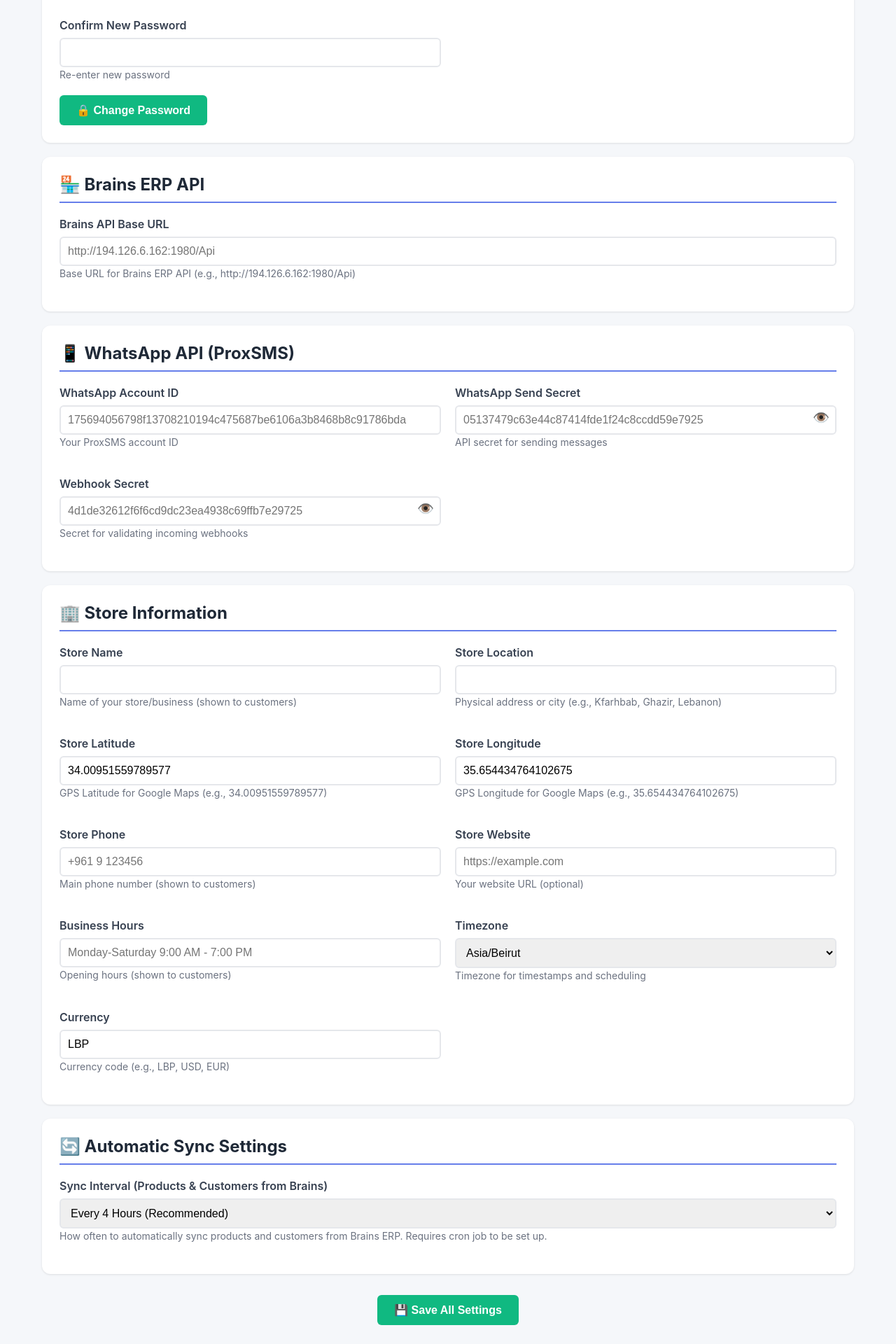
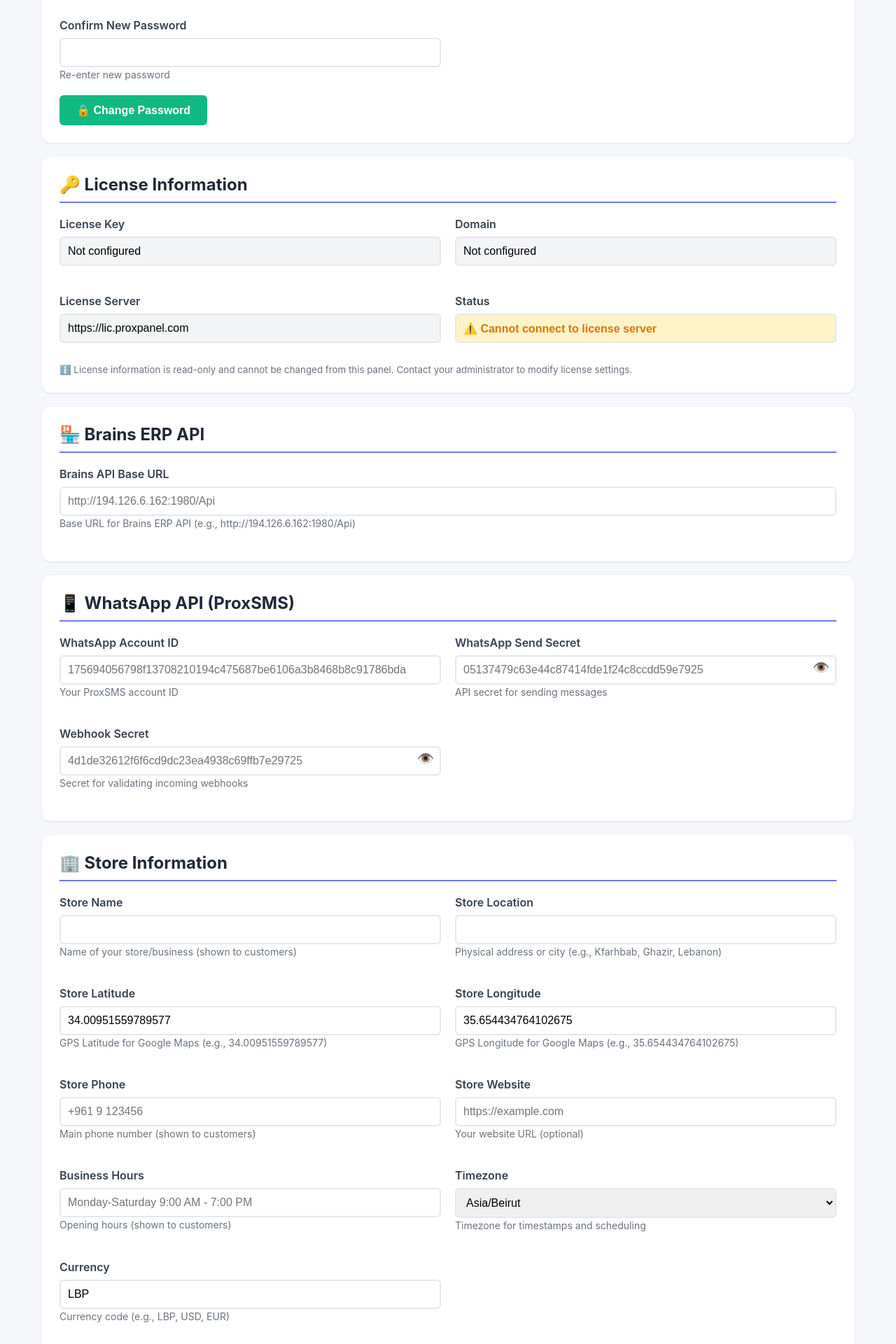
Before and after one commit to mmdelhajj/whatsbot, a PHP site: page /settings.php in a window 1280 px wide. Shown: the part 354-2274 px from the top of the page at 70% size. Before the commit the page ends 2247 px from the top, so only its background shows below. Run offline with PHP 8.4, Linux system fonts and the light colour scheme; the visitor is signed in with stand-in values (Sample User, id 1).

Commit message:
Add license information section to admin settings
- Shows license key, domain, server URL (read-only)
- Displays live status from license server (valid/invalid/expired)
- Shows customer name and expiration date
- Cannot be edited from dashboard

🤖 Generated with [Claude Code](https://claude.com/claude-code)

Co-Authored-By: Claude <noreply@anthropic.com>

```diff
--- a/admin/settings.php
+++ b/admin/settings.php
@@ -141,6 +141,38 @@ function loadEnvSettings() {
 
 $envSettings = loadEnvSettings();
 
+// Get license information
+$licenseInfo = [
+    'key' => $envSettings['license_key'] ?? '',
+    'domain' => $envSettings['site_domain'] ?? '',
+    'server_url' => $envSettings['license_server_url'] ?? 'https://lic.proxpanel.com',
+    'enabled' => ($envSettings['license_check_enabled'] ?? 'true') === 'true'
+];
+
+// Fetch license status from server
+$licenseStatus = null;
+if (!empty($licenseInfo['key'])) {
+    $licenseValidator = new LicenseValidator();
+    $fingerprint = $licenseValidator->getLicenseInfo()['fingerprint'];
+
+    $validateUrl = $licenseInfo['server_url'] . '/api/validate.php?' . http_build_query([
+        'key' => $licenseInfo['key'],
+        'domain' => $licenseInfo['domain'],
+        'fingerprint' => $fingerprint
+    ]);
+
+    $ch = curl_init($validateUrl);
+    curl_setopt($ch, CURLOPT_RETURNTRANSFER, true);
+    curl_setopt($ch, CURLOPT_TIMEOUT, 5);
+    curl_setopt($ch, CURLOPT_SSL_VERIFYPEER, false);
+    $response = curl_exec($ch);
+    curl_close($ch);
+
+    if ($response) {
+        $licenseStatus = json_decode($response, true);
+    }
+}
+
 $currentSettings = [
     'brains_api_base' => $envSettings['brains_api_base'] ?? '',
     'whatsapp_account_id' => $envSettings['whatsapp_account_id'] ?? '',
@@ -247,6 +279,48 @@ $currentSettings = [
                 </div>
                 <button type="submit" name="change_password" class="save-btn">🔒 Change Password</button>
             </form>
+        </div>
+
+        <!-- License Information Section (Read-Only) -->
+        <div class="section">
+            <h2>🔑 License Information</h2>
+            <div class="settings-grid">
+                <div class="form-group">
+                    <label>License Key</label>
+                    <input type="text" value="<?= htmlspecialchars($licenseInfo['key'] ?: 'Not configured') ?>" readonly style="background: #f3f4f6; cursor: not-allowed;">
+                </div>
+                <div class="form-group">
+                    <label>Domain</label>
+                    <input type="text" value="<?= htmlspecialchars($licenseInfo['domain'] ?: 'Not configured') ?>" readonly style="background: #f3f4f6; cursor: not-allowed;">
+                </div>
+                <div class="form-group">
+                    <label>License Server</label>
+                    <input type="text" value="<?= htmlspecialchars($licenseInfo['server_url']) ?>" readonly style="background: #f3f4f6; cursor: not-allowed;">
+                </div>
+                <div class="form-group">
+                    <label>Status</label>
+                    <?php if ($licenseStatus && $licenseStatus['success']): ?>
+                        <input type="text" value="✅ Valid - <?= htmlspecialchars($licenseStatus['data']['installation_type'] ?? 'active') ?>" readonly style="background: #d1fae5; color: #059669; cursor: not-allowed; font-weight: bold;">
+                    <?php elseif ($licenseStatus): ?>
+                        <input type="text" value="❌ <?= htmlspecialchars($licenseStatus['message'] ?? 'Invalid') ?>" readonly style="background: #fee2e2; color: #dc2626; cursor: not-allowed; font-weight: bold;">
+                    <?php else: ?>
+                        <input type="text" value="⚠️ Cannot connect to license server" readonly style="background: #fef3c7; color: #d97706; cursor: not-allowed; font-weight: bold;">
+                    <?php endif; ?>
+                </div>
+                <?php if ($licenseStatus && $licenseStatus['success']): ?>
+                <div class="form-group">
+                    <label>Customer</label>
+                    <input type="text" value="<?= htmlspecialchars($licenseStatus['data']['customer'] ?? '-') ?>" readonly style="background: #f3f4f6; cursor: not-allowed;">
+                </div>
+                <div class="form-group">
+                    <label>Expires</label>
+                    <input type="text" value="<?= htmlspecialchars($licenseStatus['data']['expires_at'] ?? '-') ?> (<?= $licenseStatus['data']['days_left'] ?? 0 ?> days left)" readonly style="background: #f3f4f6; cursor: not-allowed;">
+                </div>
+                <?php endif; ?>
+            </div>
+            <small style="color: #6b7280; display: block; margin-top: 10px;">
+                ℹ️ License information is read-only and cannot be changed from this panel. Contact your administrator to modify license settings.
+            </small>
         </div>
 
         <form method="POST">
```
